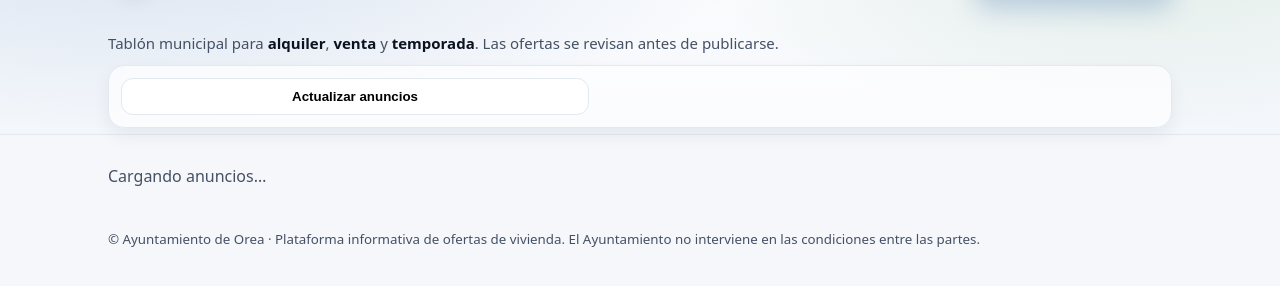
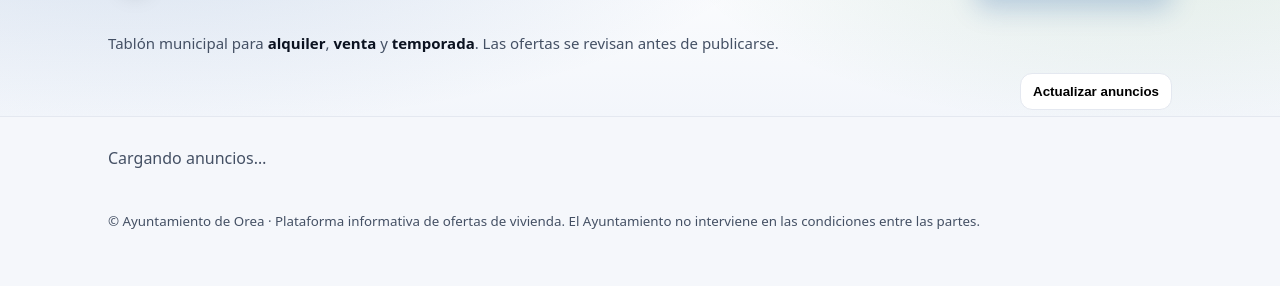
Before and after one commit to rcalvoorea-pixe/vivienda-orea, a plain HTML site: page index.html in a window 1280 px wide. Shown: the part 90-376 px from the top of the page. Drawn offline with Linux system fonts and the light colour scheme.

Commit message:
Update styles.css

```diff
--- a/styles.css
+++ b/styles.css
@@ -92,16 +92,15 @@ body{ margin:0; background: var(--bg); color: var(--ink); }
 
 /* Controls */
 .controls{
-  display:grid;
-  grid-template-columns: 1fr 220px 180px 140px;
-  gap: 10px;
+  display:flex;
+  justify-content:flex-end;
   align-items:center;
-  padding: 12px;
-  background: rgba(255,255,255,.7);
-  border: 1px solid var(--border);
-  border-radius: 16px;
-  box-shadow: 0 8px 18px rgba(10, 20, 40, .06);
+  padding: 8px 0 0;
+  background: transparent;
+  border: 0;
+  box-shadow: none;
 }
+
 .controls input, .controls select, .controls button{
   padding: 10px 12px;
   border: 1px solid var(--border);
```
